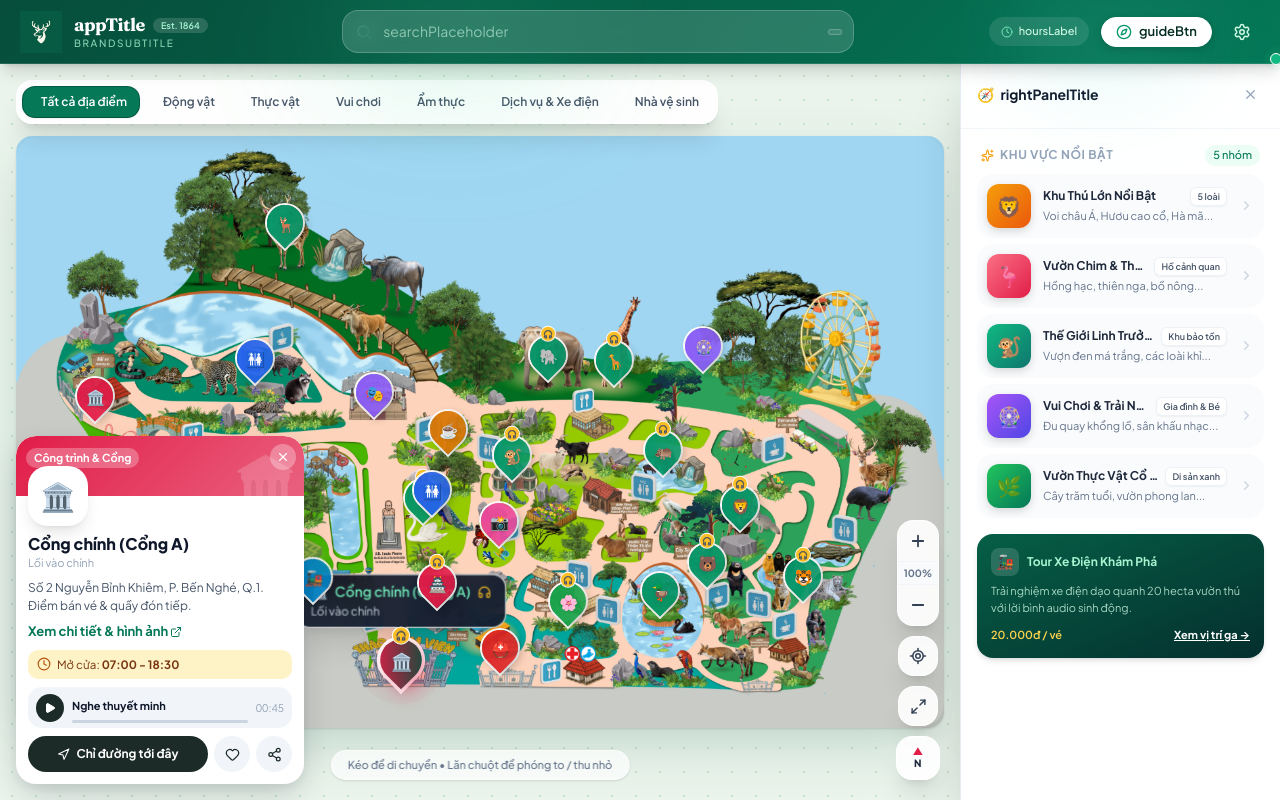
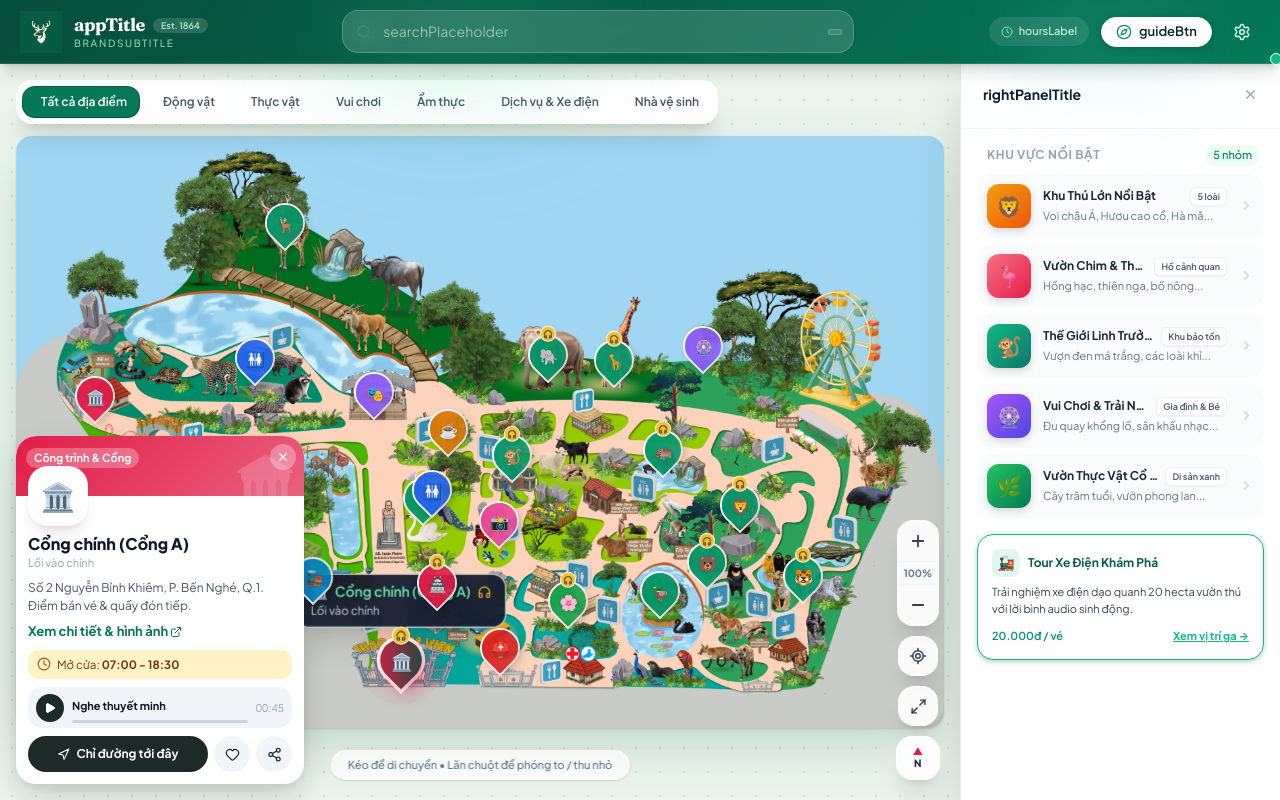
Before and after one commit to hieu110406/CNPM, a React (Vite) app in the folder app/FE/: page / in a window 1280 px wide. Built offline with nearby package versions, Linux system fonts and the light colour scheme.

Commit message:
update/css mới cho hướng dẫn tham quan

```diff
--- a/app/FE/src/components/map/HighlightedZones.jsx
+++ b/app/FE/src/components/map/HighlightedZones.jsx
@@ -10,7 +10,7 @@ export default function HighlightedZones({ selectedGroupId, onSelectGroup }) {
     <div className="zones">
       <div className="zones__head">
         <p className="panel-title">
-          <Sparkles size={13} className="ic-amber" />
+          <Sparkles size={0} className="ic-amber" />
           Khu vực nổi bật
         </p>
         <span className="zones__count">{HIGHLIGHT_GROUPS.length} nhóm</span>
--- a/app/FE/src/components/map/ZooMap.jsx
+++ b/app/FE/src/components/map/ZooMap.jsx
@@ -177,7 +177,7 @@ export default function ZooMap({ mapImageSrc = zooMapImage, onNavigateAdmin }) {
         <div className="right-panel__head">
           <div className="right-panel__title-row">
             <h2 className="right-panel__title">
-              <span>🧭</span> {t("rightPanelTitle")}
+              <span></span> {t("rightPanelTitle")}
             </h2>
             <button
               onClick={() => setIsPanelOpen(false)}
--- a/app/FE/src/components/map/map.css
+++ b/app/FE/src/components/map/map.css
@@ -247,10 +247,11 @@
 /* Banner tour xe điện */
 .tour-banner {
   padding: 14px;
-  color: #fff;
-  background: linear-gradient(to bottom right, #065f46, #042f2e);
+  color: #065f46;
+  background: #ffffff;
+  border: 1.5px solid #10b981;
   border-radius: 16px;
-  box-shadow: var(--sh-md);
+  box-shadow: 0 0 0 3px rgba(16, 185, 129, 0.08), var(--sh-md);
 }
 
 .tour-banner__head {
@@ -266,21 +267,21 @@
   width: 28px;
   height: 28px;
   font-size: 14px;
-  background: rgba(255, 255, 255, 0.15);
+  background: rgba(16, 185, 129, 0.12);
   border-radius: 8px;
 }
 
 .tour-banner__title {
   font-size: 12px;
   font-weight: 700;
-  color: #a7f3d0;
+  color: #065f46;
 }
 
 .tour-banner__desc {
   margin-top: 6px !important;
   font-size: 11px;
   line-height: 1.625;
-  color: rgba(209, 250, 229, 0.8);
+  color: #374151;
 }
 
 .tour-banner__foot {
@@ -293,18 +294,18 @@
 
 .tour-banner__price {
   font-weight: 600;
-  color: #fcd34d;
+  color: #059669;
 }
 
 .tour-banner__link {
   font-weight: 700;
-  color: #fff;
+  color: #10b981;
   text-decoration: underline;
   transition: color 0.2s;
 }
 
 .tour-banner__link:hover {
-  color: #a7f3d0;
+  color: #065f46;
 }
 
 /* ==========================================================================
```
